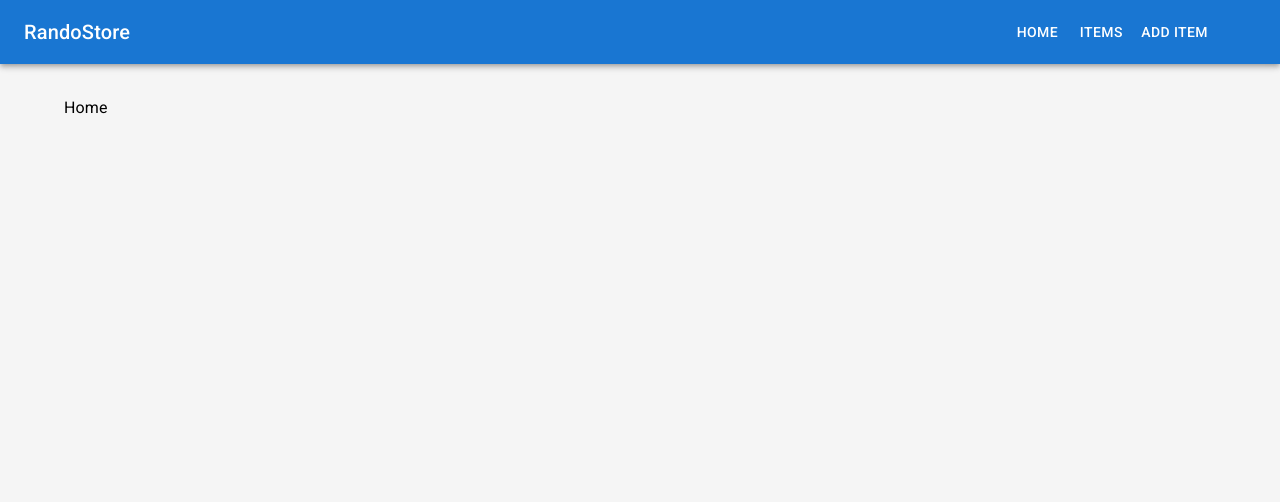
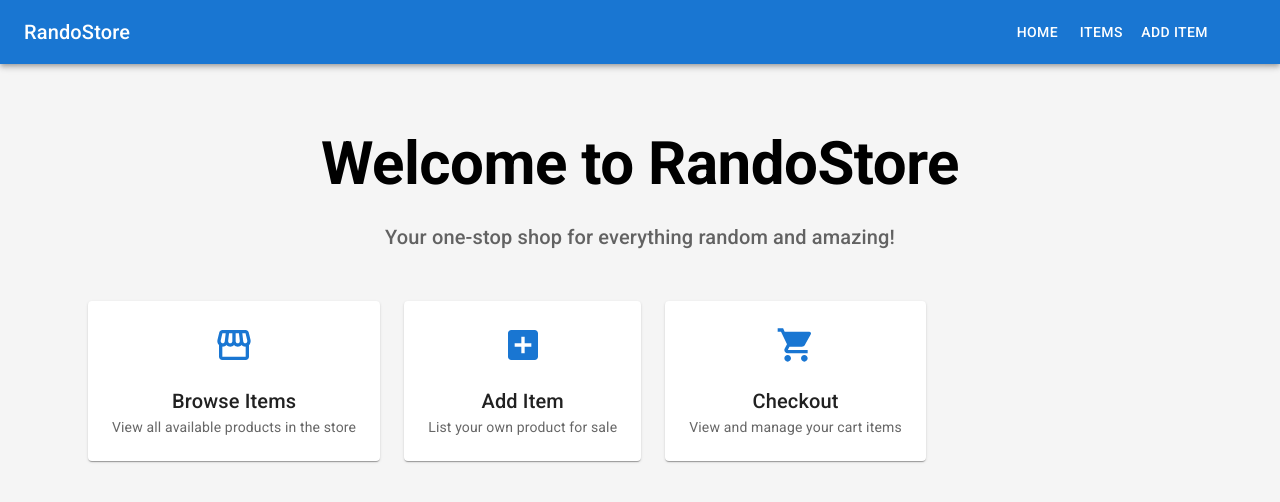
Before and after one commit to uzair17611/rando-store, a React (Vite) app: page / in a window 1280 px wide. Shown: the top 502 px of the page. Built offline with nearby package versions, Linux system fonts and the light colour scheme; some icons are missing.

Commit message:
added home page design

```diff
--- a/src/api/ItemApiCalls.js
+++ b/src/api/ItemApiCalls.js
@@ -5,7 +5,7 @@ import {
   setShowBeatLoader,
   setHideBeatLoader,
 } from "../store/reducers/alertSlice";
-import { handleErrorMessages, handleCatchErrors } from "../Helper/helper";
+import { handleCatchErrors } from "../Helper/helper";
 
 const getFormattedItem = (data) => ({
   id: data.id,
--- a/src/components/AddItemDialog.jsx
+++ b/src/components/AddItemDialog.jsx
@@ -44,20 +44,21 @@ const AddItemDialog = ({ open, onClose }) => {
           <Grid item xs={12} md={6}>
             <InputField formik={formik} name="price" label="Price" />
           </Grid>
-          <Grid item xs={12} md={6}>
+          <Grid item xs={12} md={6} fullWidth>
             <InputField formik={formik} name="img" label="Image URL" />
           </Grid>
-          <Grid item xs={12}>
+        </Grid>
+        <Grid>
           <Button
             variant="contained"
             type="submit"
             endIcon={<Send />}
             loading={formik.isSubmitting}
             fullWidth
+            sx={{ mt: 3 }}
           >
             Add Item
           </Button>
-          </Grid>
         </Grid>
       </Box>
     </AppDialog>
--- /dev/null
+++ b/src/components/FeatureSection.jsx
@@ -0,0 +1,34 @@
+import { Storefront, AddBox, ShoppingCart } from "@mui/icons-material";
+import { Grid, Card, Box, Typography } from "@mui/material";
+import features from "../utilis/constant";
+
+const iconMap = {
+  Storefront,
+  AddBox,
+  ShoppingCart,
+};
+
+const FeaturesSection = () => {
+  return (
+    <Grid container spacing={3}>
+      {features.map((feature, idx) => {
+        const Icon = iconMap[feature.icon];
+        return (
+          <Grid item xs={12} sm={6} md={4} key={idx}>
+            <Card sx={{ textAlign: "center", p: 3 }}>
+              <Box sx={{ mb: 2 }}>
+                <Icon sx={{ fontSize: 40, color: "primary.main" }} />
+              </Box>
+              <Typography variant="h6">{feature.title}</Typography>
+              <Typography variant="body2" color="text.secondary">
+                {feature.description}
+              </Typography>
+            </Card>
+          </Grid>
+        );
+      })}
+    </Grid>
+  );
+};
+
+export default FeaturesSection;
--- a/src/pages/Home.jsx
+++ b/src/pages/Home.jsx
@@ -1,7 +1,20 @@
-import { Typography } from "@mui/material";
+import { Container, Typography, Box } from "@mui/material";
+import FeaturesSection from "../components/FeatureSection.jsx";
 
 const Home = () => {
-  return <Typography>Home</Typography>;
+  return (
+    <Container maxWidth="lg" sx={{ py: 4 }}>
+      <Box sx={{ textAlign: "center", mb: 6 }}>
+        <Typography variant="h2" fontWeight="bold" gutterBottom>
+          Welcome to RandoStore
+        </Typography>
+        <Typography variant="h6" color="text.secondary" sx={{ mb: 4 }}>
+          Your one-stop shop for everything random and amazing!
+        </Typography>
+      </Box>
+      <FeaturesSection />
+    </Container>
+  );
 };
 
 export default Home;
--- a/src/utilis/constant.js
+++ b/src/utilis/constant.js
@@ -1,38 +1,19 @@
-export const dummyItems = [
+const features = [
   {
-    id: 1,
-    name: "Wireless Headphones",
-    price: 120,
-    img: "https://images.unsplash.com/photo-1585386959984-a4155222f93c?w=400",
+    icon: "Storefront",
+    title: "Browse Items",
+    description: "View all available products in the store",
   },
   {
-    id: 2,
-    name: "Running Shoes",
-    price: 85,
-    img: "https://images.unsplash.com/photo-1600185365683-3a2fd89cf5df?w=400",
+    icon: "AddBox",
+    title: "Add Item",
+    description: "List your own product for sale",
   },
   {
-    id: 3,
-    name: "Smart Watch",
-    price: 199,
-    img: "https://images.unsplash.com/photo-1516574187841-cb9cc2ca948b?w=400",
-  },
-  {
-    id: 4,
-    name: "Coffee Mug",
-    price: 15,
-    img: "https://images.unsplash.com/photo-1571687949920-b00b437d53a7?w=400",
-  },
-  {
-    id: 5,
-    name: "Backpack",
-    price: 60,
-    img: "https://images.unsplash.com/photo-1599940824399-b87987ceb72a?w=400",
-  },
-  {
-    id: 6,
-    name: "Bluetooth Speaker",
-    price: 75,
-    img: "https://images.unsplash.com/photo-1585386959984-a4155222f93c?w=400",
+    icon: "ShoppingCart",
+    title: "Checkout",
+    description: "View and manage your cart items",
   },
 ];
+
+export default features;
```
Lines whose indentation alone changed are shown as unchanged.
